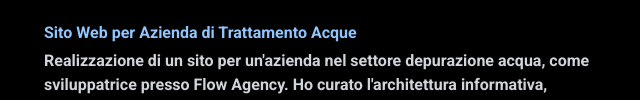
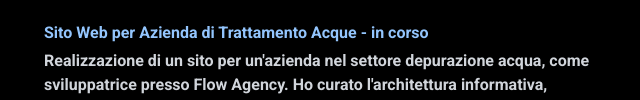
Before and after one commit to VeronicaDiGiac/Porfolio, a plain HTML site: page index.html in a window 1280 px wide. Shown: the part 697-797 px from the top of the page, 620-1260 px from the left. Drawn offline with nearby package versions, Linux system fonts and the light colour scheme.

Commit message:
"aggiunta: Modifiche recenti al portfolio"

```diff
--- a/index.html
+++ b/index.html
@@ -299,7 +299,7 @@
               <div>
                 <h3 class="font-semibold text-white">
                   <span class="text-blue-300" data-lang="it">
-                    Sito Web per Azienda di Trattamento Acque
+                    Sito Web per Azienda di Trattamento Acque - in corso
                   </span>
                 </h3>
                 <h3 class="font-semibold text-white">
```
